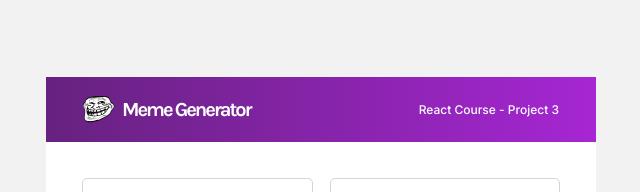
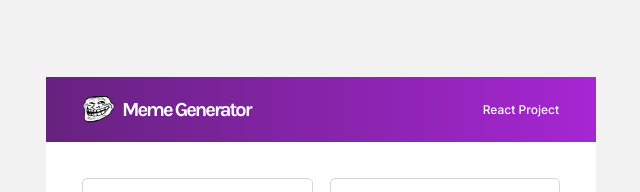
Before and after one commit to chanankuan/meme-generator, a React (Create React App) app: page / in a window 1280 px wide. Shown: the top 192 px of the page, without its empty margins (319-959 px from the left). Built offline with nearby package versions, Linux system fonts and the light colour scheme; no server answers; the HTML template or start-up script is replaced by a standard one.

Commit message:
Update Header.js

```diff
--- a/src/components/Header.js
+++ b/src/components/Header.js
@@ -3,10 +3,10 @@ import '../assets/styles/Header.css';
 
 export default function Header() {
   return (
-    <header className='header'>
-      <img className='header--image' src={trollFace} alt='Troll Face' />
-      <p className='header--title'>Meme Generator</p>
-      <p className='header--project'>React Course - Project 3</p>
+    <header className="header">
+      <img className="header--image" src={trollFace} alt="Troll Face" />
+      <p className="header--title">Meme Generator</p>
+      <p className="header--project">React Project</p>
     </header>
   );
 }
```
